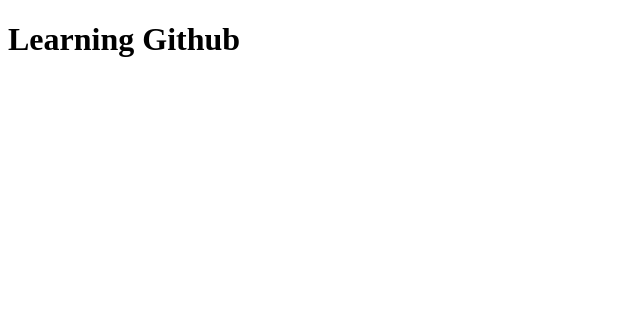
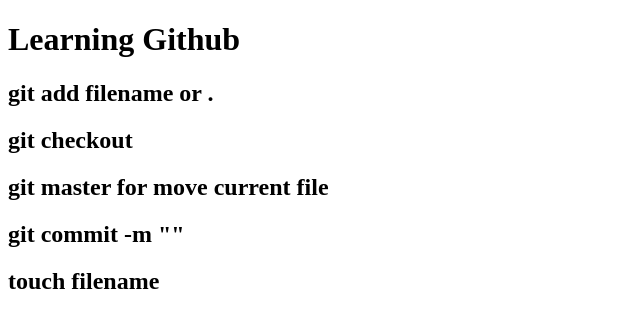
Before and after one commit to pawantiwarii/learning-git, a plain HTML site: page index.html in a window 1280 px wide. Shown: the whole page, without its empty margins (0-640 px from the left). Drawn offline with Linux system fonts and the light colour scheme.

Commit message:
add some basic codes

```diff
--- a/index.html
+++ b/index.html
@@ -8,5 +8,10 @@
 </head>
 <body>
     <h1>Learning Github</h1>
+    <h2>git add filename or .</h2>
+    <h2>git checkout</h2>
+    <h2>git master for move current file</h2>
+    <h2>git commit -m ""</h2>
+    <h2>touch filename </h2>
 </body>
 </html>
```
